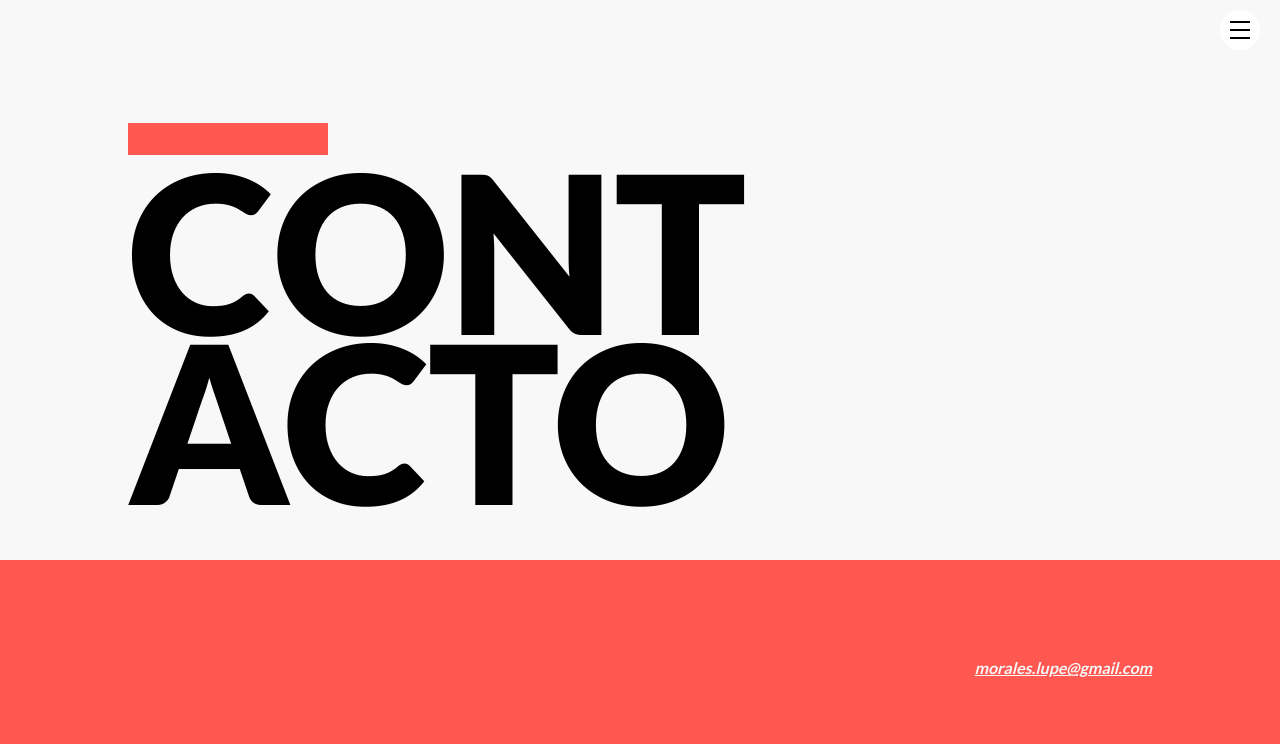
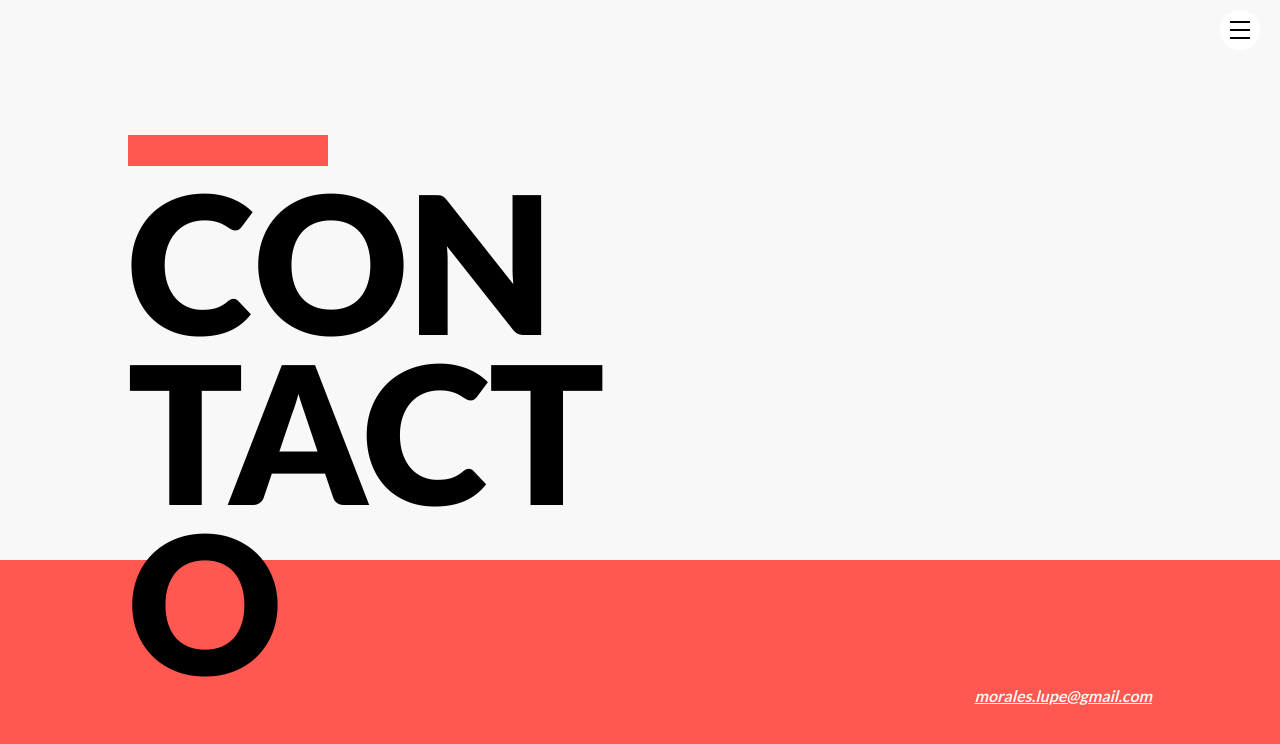
Before and after one commit to lupeMorales/portfolio, a React (Create React App) app: page /contact in a window 1280 px wide. Shown: the top 744 px of the page. Built offline with nearby package versions, Linux system fonts and the light colour scheme.

Commit message:
responsive

```diff
--- a/src/components/Projects.js
+++ b/src/components/Projects.js
@@ -14,9 +14,9 @@ const Projects = (props) => {
           <h2 className="section__title title">proyectos</h2>
         </div>
 
-        <p className="section__text--strong">
+        {/*  <p className="section__text--strong">
           Algunos de los proyectos que he realizados.
-        </p>
+        </p> */}
       </section>
       <section className="projects__container">
         <ul className="projects__list">{renderProjects}</ul>
--- a/src/styles/core/variables.scss
+++ b/src/styles/core/variables.scss
@@ -23,7 +23,7 @@ $backgroundColor: #f8f8f8;
   width: 240px;
   height: auto;
   overflow-wrap: anywhere;
-  font-size: clamp(7.8rem, 18vw, 22rem);
+  font-size: clamp(7.8rem, 15vw, 22rem);
   font-weight: 900;
   @media all and (min-width: 768px) {
     width: 300px;
--- a/src/styles/layouts/Contact.scss
+++ b/src/styles/layouts/Contact.scss
@@ -18,6 +18,9 @@
       $mainColor 70%,
       $mainColor 100%
     );
+    @media all and (min-width: 1024px) {
+      padding-top: 40px;
+    }
   }
   &__title {
     text-transform: uppercase;
@@ -25,7 +28,7 @@
     width: 160px;
     height: auto;
     overflow-wrap: anywhere;
-    font-size: clamp(7.8rem, 20vw, 22rem);
+    font-size: clamp(7.8rem, 15vw, 22rem);
     font-weight: 900;
     /*     padding-left: 5%; */
     @media all and (min-width: 768px) {
@@ -33,7 +36,7 @@
       line-height: 120px;
     }
     @media all and (min-width: 1024px) {
-      width: 700px;
+      width: 500px;
       line-height: 170px;
     }
     @media all and (min-width: 1440px) {
@@ -42,7 +45,6 @@
     }
   }
   &__text {
-    margin-top: 15%;
     font-size: clamp(1.6rem, 1.2vw, 2.4rem);
     color: #f8f8f8;
     font-weight: bold;
```
